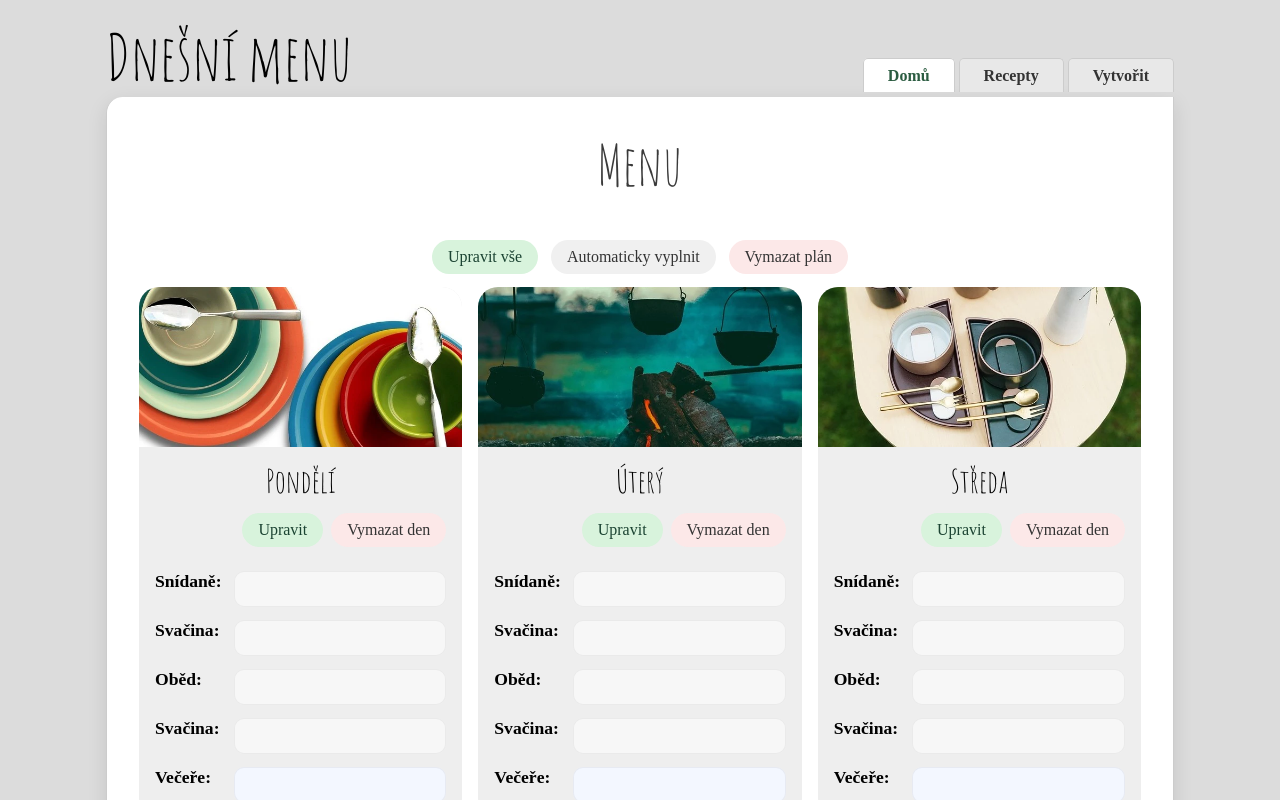
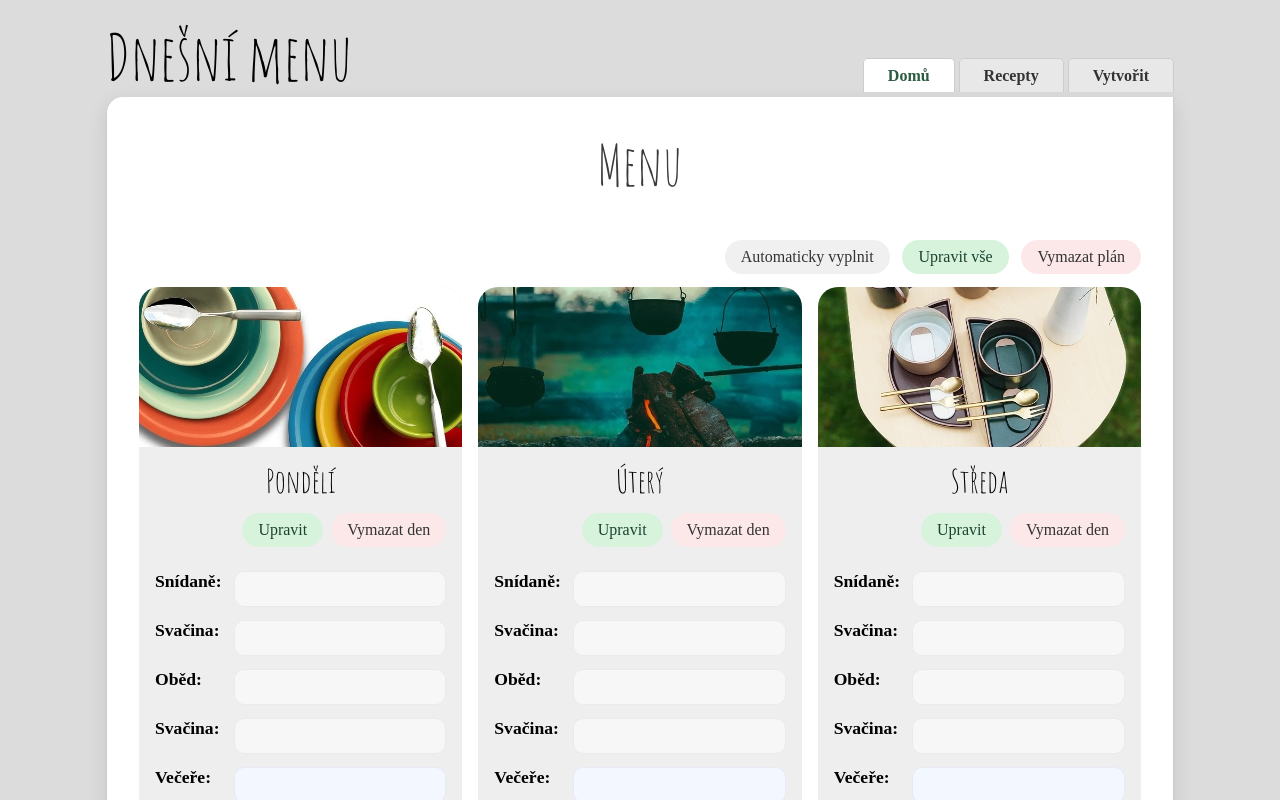
Before and after one commit to icirova/menu-planner, a React (Vite) app: page / in a window 1280 px wide. Shown: the top 800 px of the page. Built offline with nearby package versions, Linux system fonts and the light colour scheme; a web font is replaced by a local one.

Commit message:
Menu Toolbar pořadí a styl

```diff
--- a/src/components/DailyMenuCards/index.jsx
+++ b/src/components/DailyMenuCards/index.jsx
@@ -198,15 +198,8 @@ export const DailyMenuCards = ({ recipes = [] }) => {
     <>
       {/* Toolbar NAD gridem karet */}
       <div className="cards__toolbar">
-        <button
-          className="button button--ghost"
-          onClick={() => setEditAll((v) => !v)}
-          title={editAll ? "Vypnout úpravy na všech kartách" : "Zapnout úpravy na všech kartách"}
-        >
-          {editAll ? "Hotovo vše" : "Upravit vše"}
-        </button>
 
-        <button
+      <button
           className="button"
           onClick={() =>
             dispatch({
@@ -219,6 +212,14 @@ export const DailyMenuCards = ({ recipes = [] }) => {
           Automaticky vyplnit
         </button>
 
+        <button
+          className="button button--ghost"
+          onClick={() => setEditAll((v) => !v)}
+          title={editAll ? "Vypnout úpravy na všech kartách" : "Zapnout úpravy na všech kartách"}
+        >
+          {editAll ? "Hotovo vše" : "Upravit vše"}
+        </button>
+
 
         <button
           className="button button--danger"
@@ -226,6 +227,8 @@ export const DailyMenuCards = ({ recipes = [] }) => {
         >
           Vymazat plán
         </button>
+
+
       </div>
 
       {/* GRID karet */}
--- a/src/components/DailyMenuCards/style.css
+++ b/src/components/DailyMenuCards/style.css
@@ -8,7 +8,7 @@
   text-align: end;
   margin-bottom: .8rem;
   display: flex;
-  justify-content: center;
+  justify-content: end;
   gap: .8rem;
 }
 
```
